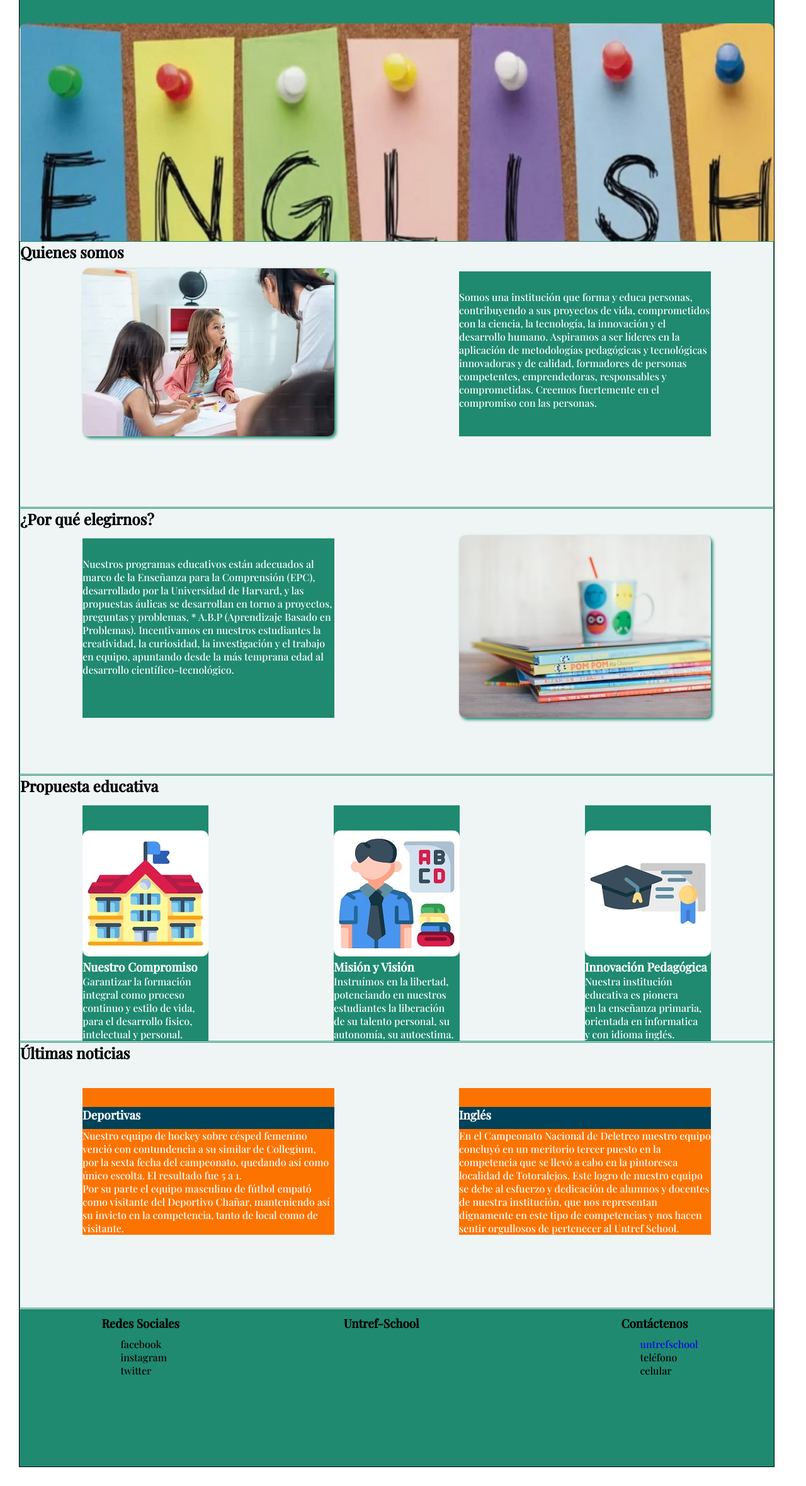
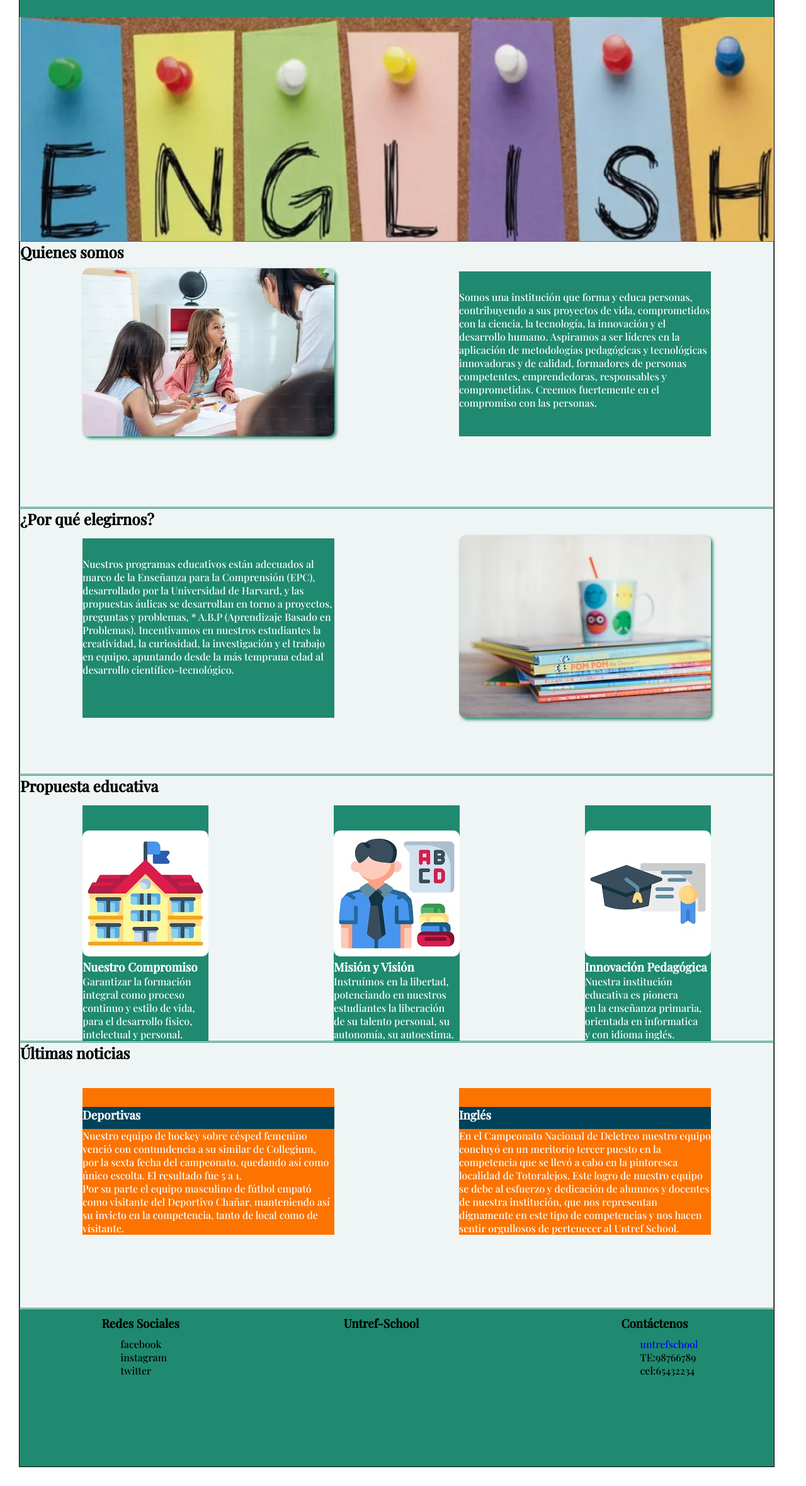
Before and after one commit to TeddyRichard/-PROYECTO-INTEGRADOR-WEB-UNTREFSCHOOL, a plain HTML site: page index.html in a window 1280 px wide. Shown: the part 148-2508 px from the top of the page at 63% size. Drawn offline with nearby package versions, Linux system fonts and the light colour scheme; grey boxes are pictures that could not be loaded; a web font is replaced by a local one.

Commit message:
formulario ahora responsive; agrego archivo README

```diff
--- a/formulario.css
+++ b/formulario.css
@@ -17,7 +17,7 @@ nav
  nav a
 {
     background-color:  #1F8A70 ;
-    color: snow;
+    color: white;
     padding: 10px 20px;
     border-radius: 5px;
     text-decoration: none;
@@ -80,9 +80,25 @@ nav a:hover
 }
 @media screen and (max-width: 768px)
 {
+    body
+    {
+        width: 768px;
+        margin: auto;
+    }
     .container
     {
     width: 768px;
-    margin: auto;
     }
 }
+@media screen and (max-width: 320px)
+{
+    body
+    {
+        width: 320px;
+        margin: auto;
+    }
+     .container
+    {
+     width: 320px;
+    }
+}
--- a/index.html
+++ b/index.html
@@ -21,7 +21,7 @@
             <a href="#section-2">¿Por qué elegirnos?</a>
             <a href="#section-3">Propuesta educativa</a>
             <a href="#section-4">Últimas noticias</a>
-            <a href="formulario.html" target="_blank">Contáctenos</a>
+            <a href="formulario.html">Contáctenos</a>
         </nav>
         <h1>Untref School</h1>
         <div class="slider">
@@ -144,8 +144,8 @@
                 <h3>Contáctenos</h3>
                  <ul>
                     <li><a href="mailto:colegio@example.com">untrefschool</a></li>
-                    <li>teléfono</li>
-                    <li>celular</li>
+                    <li>TE:98766789</li>
+                    <li>cel:65432234</li>
                 </ul>
             </div>
         </footer>
--- a/styles.css
+++ b/styles.css
@@ -1,3 +1,4 @@
+
 *
 {
     margin: 0;
@@ -104,7 +105,7 @@ section
     border: 1px solid  #1F8A70;
 }
 
-img
+main img
 {
     margin-top: 10px;
     border-radius: 10px;
@@ -170,7 +171,7 @@ footer h3
     border: 1px solid ;
     display: grid;
     grid-template-columns: 1fr;
-    grid-template-rows: 470px 1fr 100%;
+    grid-template-rows: 460px 1fr 100%;
     grid-template-areas: "header" "main" "footer";
     }
 
@@ -207,7 +208,7 @@ footer h3
     border: 1px solid ;
     display: grid;
     grid-template-columns: 1fr;
-    grid-template-rows: 500px 1fr 100%;
+    grid-template-rows: 470px 1fr 100%;
     grid-template-areas: "header" "main" "footer";
     }
     header nav
```
Also changed, not shown: README.txt (added).
